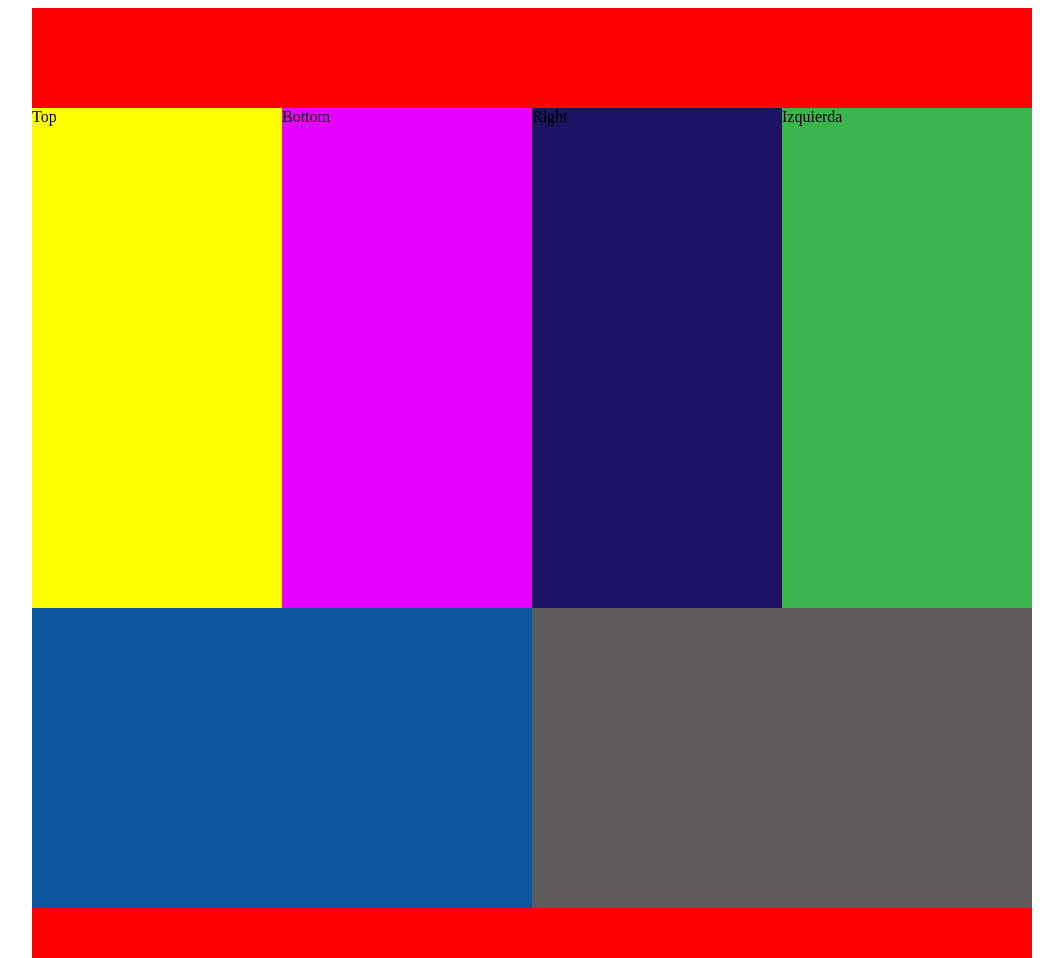
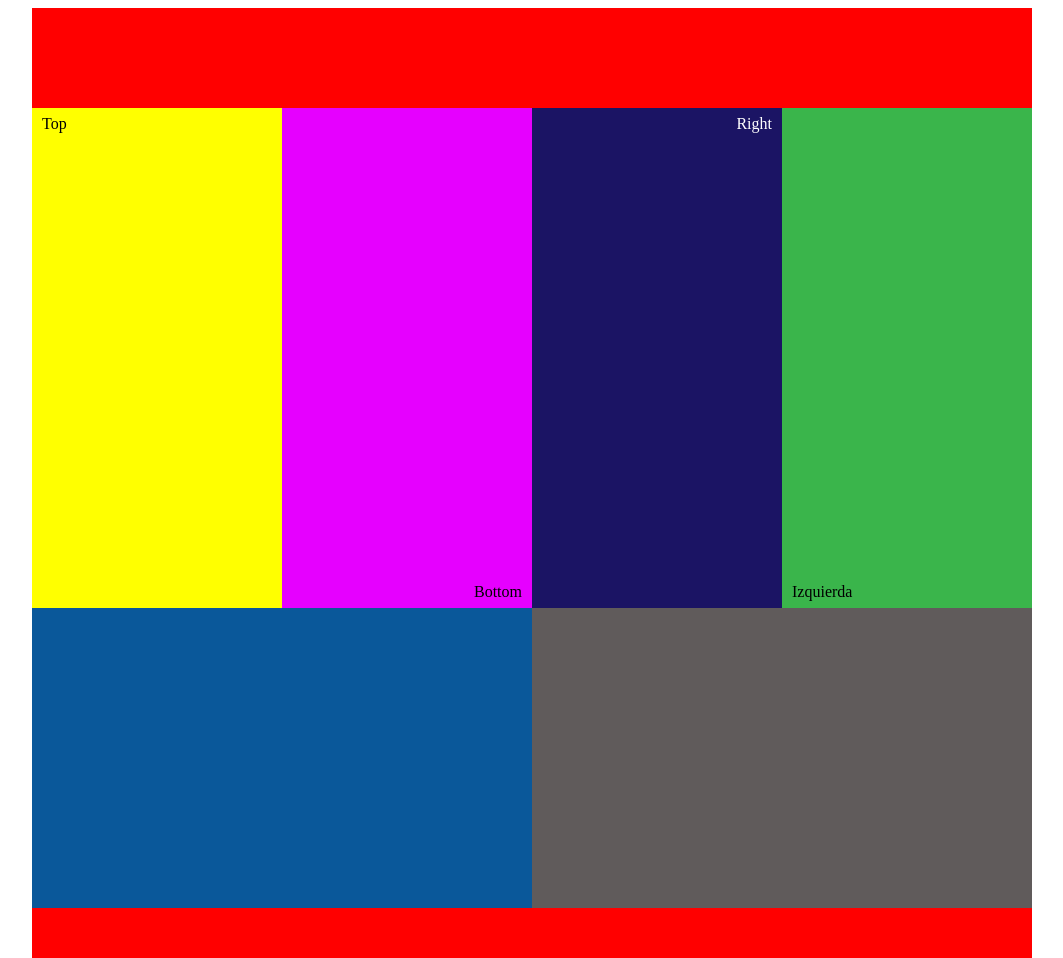
Before and after one commit to jeanToru/Floats-Positions, a plain HTML site: page WEB1-Floats-Positions/index.html in a window 1280 px wide. Shown: the whole page, without its empty margins (108-1171 px from the left). Drawn offline with Linux system fonts and the light colour scheme.

Commit message:
Positions Letters

```diff
--- a/WEB1-Floats-Positions/CSS/style.css
+++ b/WEB1-Floats-Positions/CSS/style.css
@@ -17,6 +17,7 @@
     float: left;
     width: 250px;
     height: 500px;
+    position: relative;
 }
 
 #fondo{
@@ -24,6 +25,7 @@
     float: left;
     width: 250px;
     height: 500px;
+    position: relative;
 }
 
 #derecha{
@@ -31,6 +33,7 @@
     float: left;
     width: 250px;
     height: 500px;
+    position: relative;
 }
 
 #izquierda{
@@ -38,6 +41,7 @@
     float: left;
     width: 250px;
     height: 500px;
+    position: relative;
 }
 
 #bajo{
@@ -60,3 +64,26 @@
     height: 50px;
     float: left;
 }
+
+#fondoderecha{
+    position: absolute;
+    bottom: 7px;
+    right: 10px;
+}
+
+#topederecha{
+    color: white;
+    position: absolute;
+    right: 10px;
+    top: 7px;
+}
+#fondoizquierda{
+    position: absolute;
+    bottom: 7px;
+    left: 10px;
+}
+#arriba{
+    position: absolute;
+    top: 7px;
+    left: 10px;
+}
--- a/WEB1-Floats-Positions/index.html
+++ b/WEB1-Floats-Positions/index.html
@@ -14,16 +14,16 @@
         <div id="contenedor">
             <div id="subprimario">
                 <div id="tope">
-                    <span>Top</span>
+                    <span id="arriba">Top</span>
                 </div>
                 <div id="fondo">
-                    <span>Bottom</span>
+                    <span id="fondoderecha">Bottom</span>
                 </div>
                 <div id="derecha">
-                    <span>Right</span>
+                    <span id="topederecha">Right</span>
                 </div>
                 <div id="izquierda">
-                    <span>Izquierda</span>
+                    <span id="fondoizquierda">Izquierda</span>
                 </div>
             </div>
             <div id="subsecundario">
```
